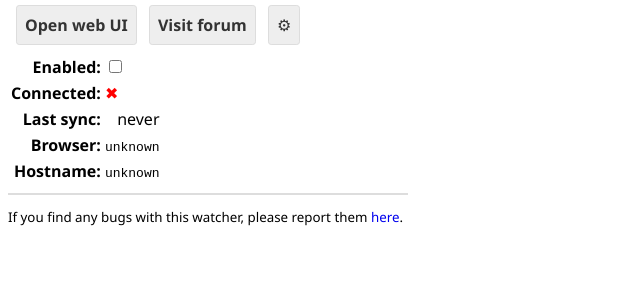
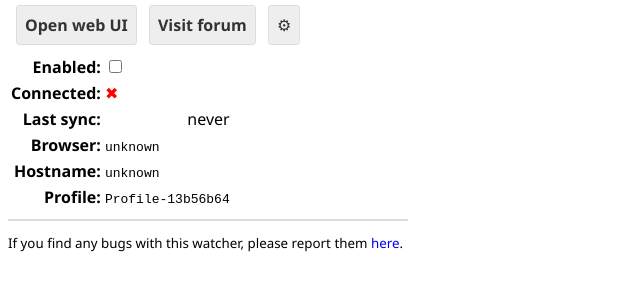
Before and after one commit to ActivityWatch/aw-watcher-web, a website built with Vite: page src/popup/index.html in a window 1280 px wide. Shown: the part 78-368 px from the top of the page, without its empty margins (0-640 px from the left). Built offline with nearby package versions, Linux system fonts and the light colour scheme; some packages are replaced by stand-ins of ours.

Commit message:
Add profile display to popup interface
This change enhances the user experience by providing visibility into the user's profile directly within the popup. Without this addition, users would lack important contextual information, potentially leading to confusion regarding their current profile status.

* Introduced a new table row in the HTML to display the user's profile.
* Integrated the `getDisplayProfileName` function to fetch the profile name from storage.
* Updated the `renderStatus` function to populate the profile name in the newly added HTML element.

Signed-off-by: Thales Ceolin <thales@ulevel.com>

```diff
--- a/src/popup/index.html
+++ b/src/popup/index.html
@@ -79,6 +79,15 @@
           </code>
         </td>
       </tr>
+
+      <tr>
+        <th align="right">Profile:</th>
+        <td>
+          <code id="status-profile">
+            <!-- Filled by JS -->
+          </code>
+        </td>
+      </tr>
     </table>
 
     <hr />
--- a/src/popup/main.ts
+++ b/src/popup/main.ts
@@ -10,6 +10,7 @@ import {
   watchSyncSuccess,
   getBrowserName,
   getHostname,
+  getDisplayProfileName,
 } from '../storage'
 
 function setConnected(connected: boolean | undefined) {
@@ -35,6 +36,7 @@ async function renderStatus() {
   const consentStatus = await getConsentStatus()
   const browserName = await getBrowserName()
   const hostname = await getHostname()
+  const profileName = await getDisplayProfileName()
 
   // Enabled checkbox
   const enabledCheckbox = document.getElementById('status-enabled-checkbox')
@@ -88,6 +90,12 @@ async function renderStatus() {
   if (!(hostnameElement instanceof HTMLElement))
     throw Error('Hostname element is not defined')
   hostnameElement.innerText = hostname ?? 'unknown'
+
+  // Profile
+  const profileElement = document.getElementById('status-profile')
+  if (!(profileElement instanceof HTMLElement))
+    throw Error('Profile element is not defined')
+  profileElement.innerText = profileName
 }
 
 function domListeners() {
```
